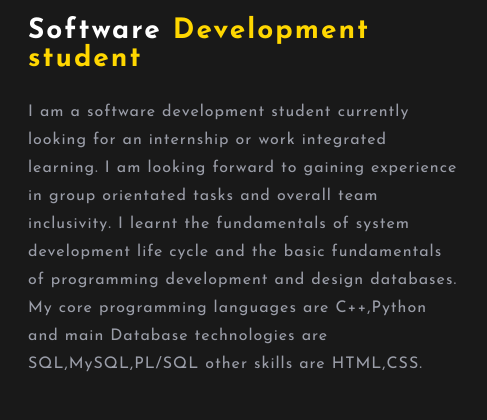
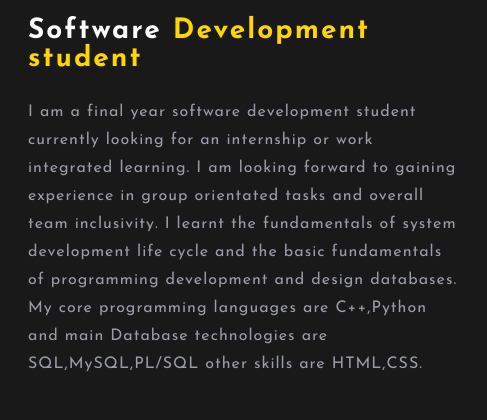
Before and after one commit to Msasistro/Personal-Resume, a plain HTML site: page index.html in a window 1280 px wide. Shown: the part 990-1410 px from the top of the page, 628-1115 px from the left. Drawn offline with nearby package versions, Linux system fonts and the light colour scheme.

Commit message:
Update index.html

```diff
--- a/index.html
+++ b/index.html
@@ -51,7 +51,7 @@
 		<div class="about-text">
 			<h2>About Me</h2>
 			<h5 >Software <span>Development student</span></h5>
-			<p>I am a software development student currently looking for an internship or work integrated learning. I am looking forward to gaining experience in group orientated tasks and overall team inclusivity. I learnt the fundamentals of system development life cycle and the basic fundamentals of programming development and design databases.  My core programming languages are C++,Python and main Database technologies are SQL,MySQL,PL/SQL other skills are HTML,CSS.</p>
+			<p>I am a final year software development student currently looking for an internship or work integrated learning. I am looking forward to gaining experience in group orientated tasks and overall team inclusivity. I learnt the fundamentals of system development life cycle and the basic fundamentals of programming development and design databases.  My core programming languages are C++,Python and main Database technologies are SQL,MySQL,PL/SQL other skills are HTML,CSS.</p>
 			<a href="CV.docx" class="btn">Download CV</a>
 
 		</div>
```
